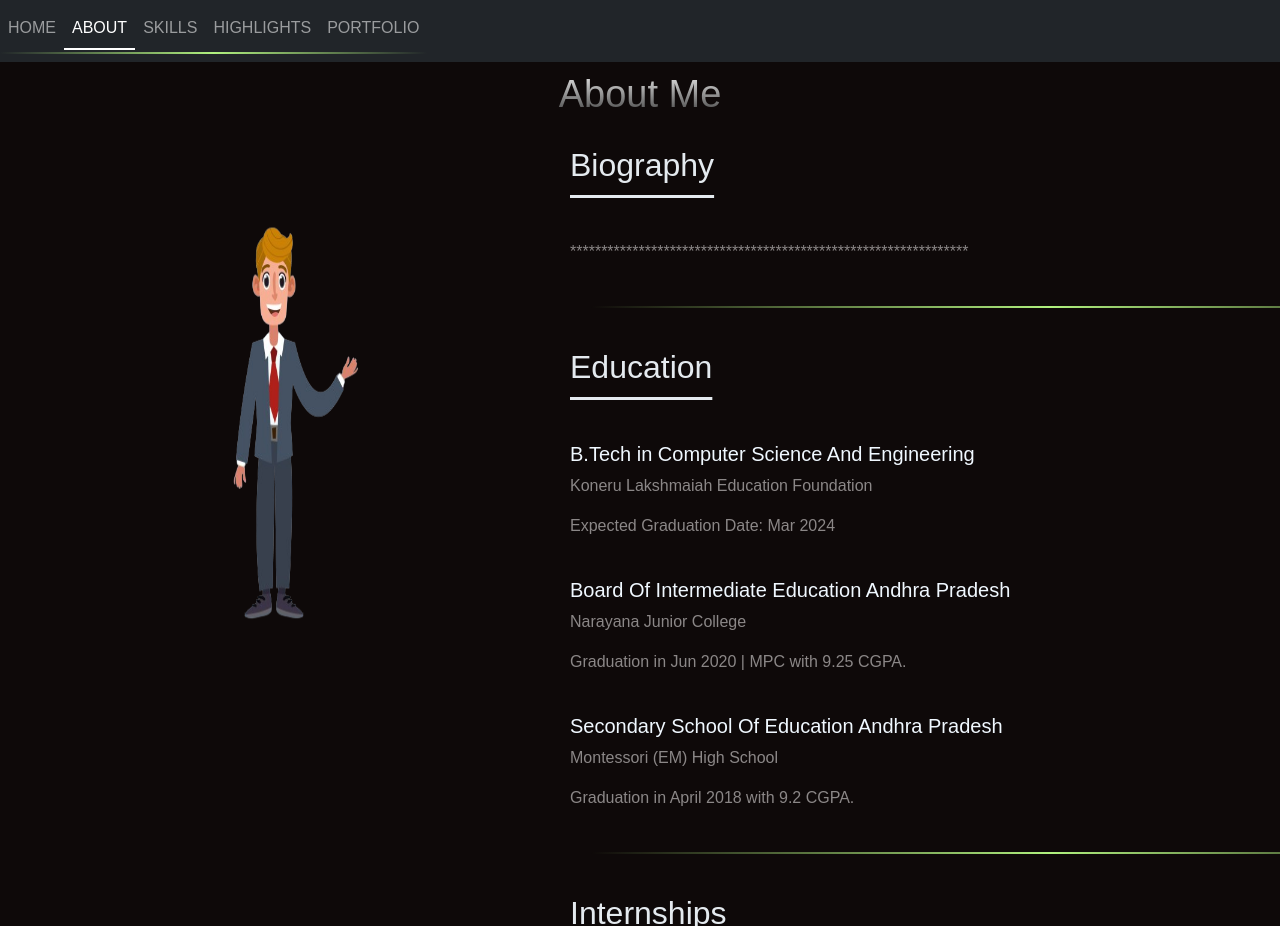
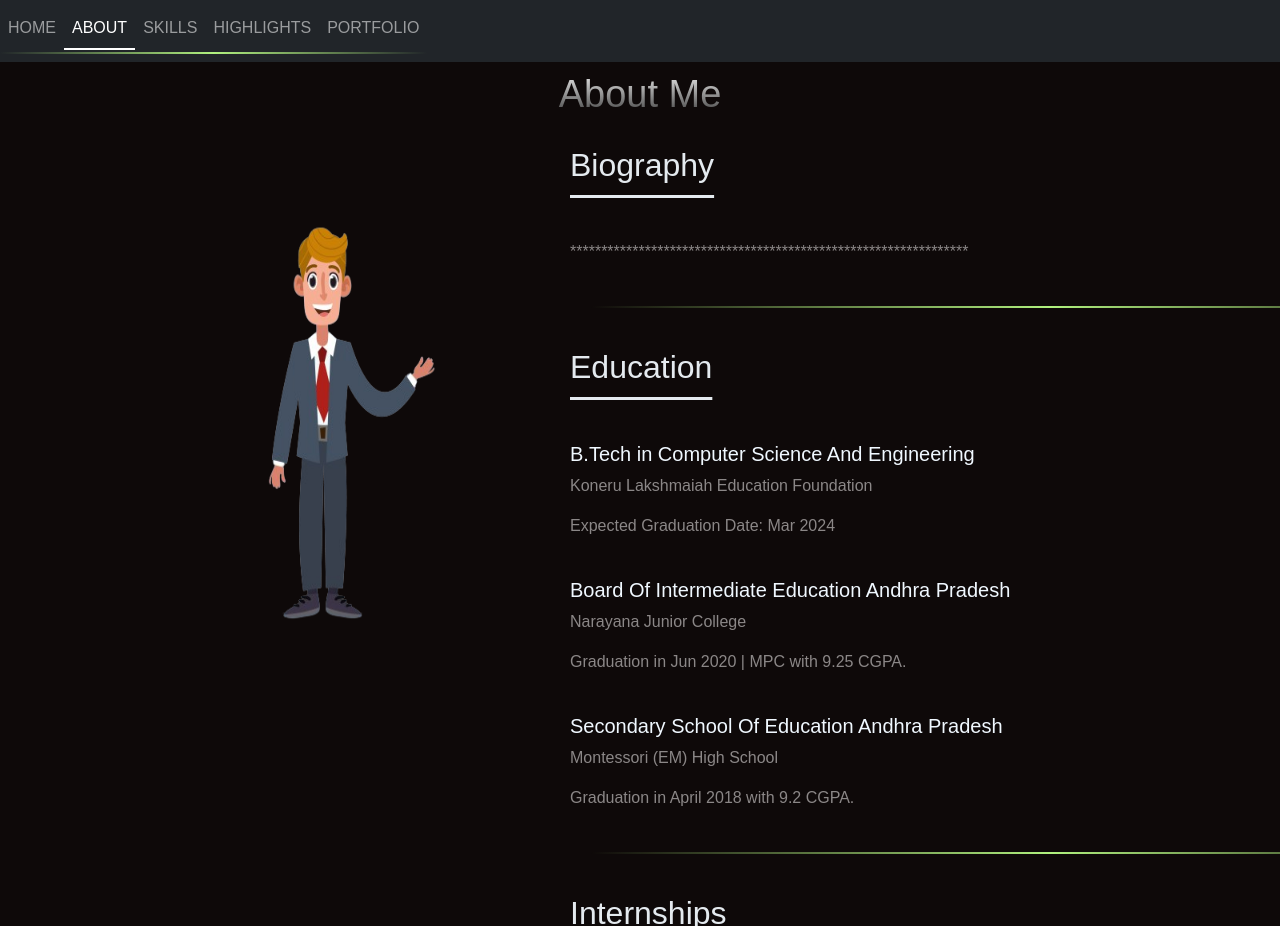
Before and after one commit to medepallipremchandu/premportfolio, a React (Create React App) app: page /About in a window 1280 px wide. Built offline with nearby package versions, Linux system fonts and the light colour scheme.

Commit message:
portfolio

```diff
--- a/src/components/About.css
+++ b/src/components/About.css
@@ -12,12 +12,12 @@ body {
 
 #image {
   flex: 0 0 auto; /* Do not grow, do not shrink, fixed width */
-  width: 300px; /* Adjust the width as needed */
+  width: 400px; /* Adjust the width as needed */
   position: fixed;
   top: 0;
   left: 10%;
   height: 100vh; /* Full height of the viewport */
-  overflow: hidden;
+  overflow:visible;
 }
 
 #content {
```
